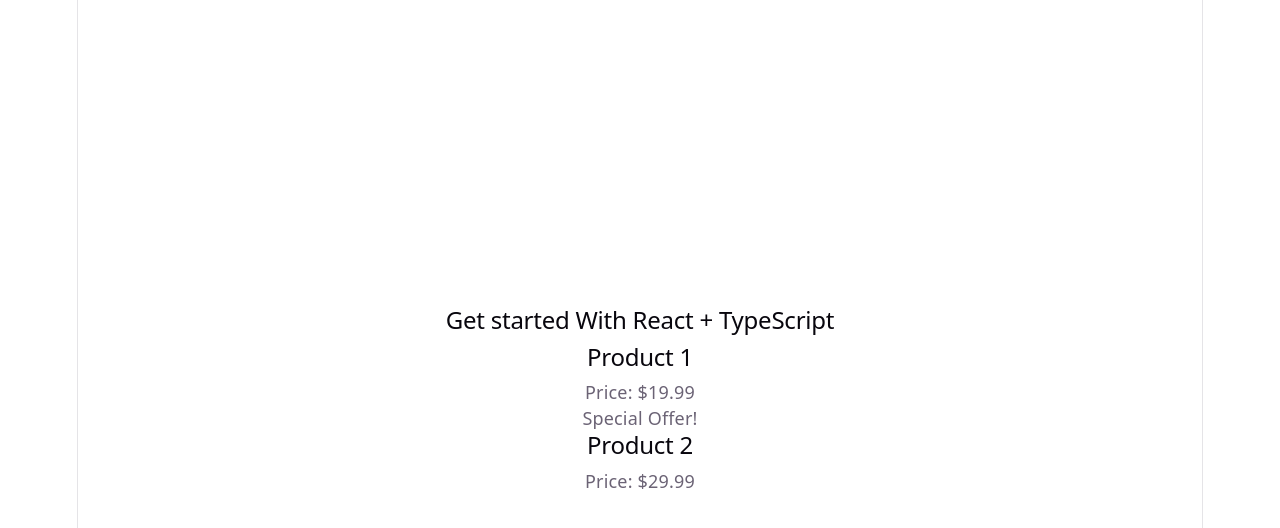
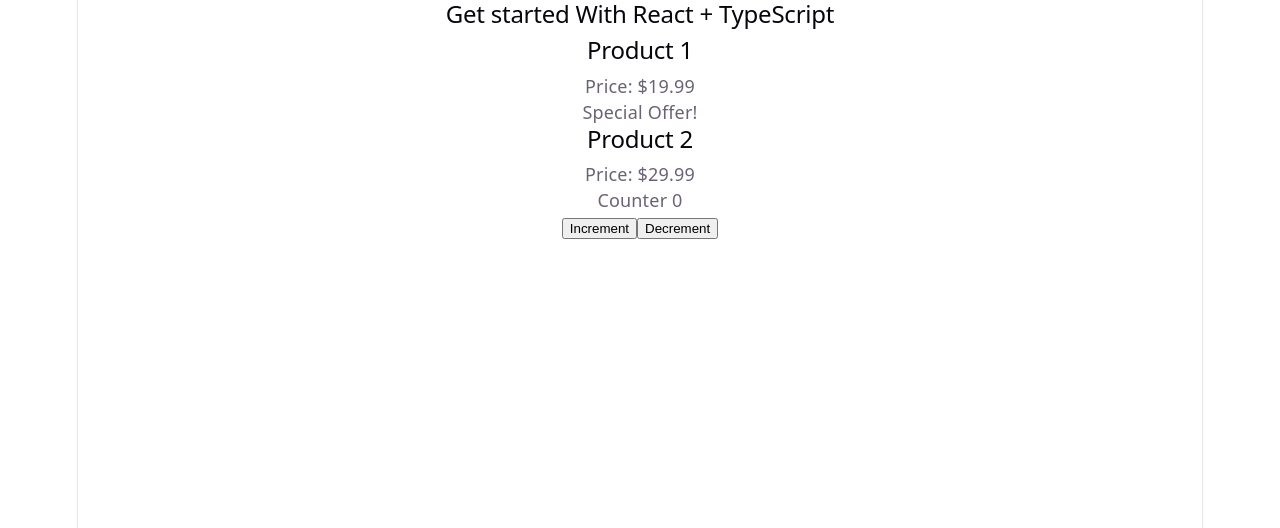
Before and after one commit to JowelislamHabib/learning-typescript-with-react, a React (Vite) app: page / in a window 1280 px wide. Shown: the top 528 px of the page. Built offline with nearby package versions, Linux system fonts and the light colour scheme.

Commit message:
feat: implement Counter component for interactive counting

```diff
--- a/src/App.tsx
+++ b/src/App.tsx
@@ -1,16 +1,18 @@
 import "./App.css";
+import Counter from "./components/Counter";
 import SimpleCard from "./components/SimpleCard";
 
 function App() {
   return (
     <>
-      <section id="center">
-        <div>
-          <h2>Get started With React + TypeScript</h2>
-          <SimpleCard name="Product 1" price={19.99} isSpecial={true} />
-          <SimpleCard name="Product 2" price={29.99} />
-        </div>
-      </section>
+      <div>
+        <h2>Get started With React + TypeScript</h2>
+        <SimpleCard name="Product 1" price={19.99} isSpecial={true} />
+        <SimpleCard name="Product 2" price={29.99} />
+      </div>
+      <div>
+        <Counter />
+      </div>
     </>
   );
 }
--- /dev/null
+++ b/src/components/Counter.tsx
@@ -0,0 +1,20 @@
+import { useState } from "react";
+
+const Counter = () => {
+  const [count, setCount] = useState<number>(0);
+  return (
+    <div>
+      <p>
+        Counter <span id="counter">{count}</span>
+      </p>
+      <button id="increment" onClick={() => setCount(count + 1)}>
+        Increment
+      </button>
+      <button id="decrement" onClick={() => setCount(count - 1)}>
+        Decrement
+      </button>
+    </div>
+  );
+};
+
+export default Counter;
```
